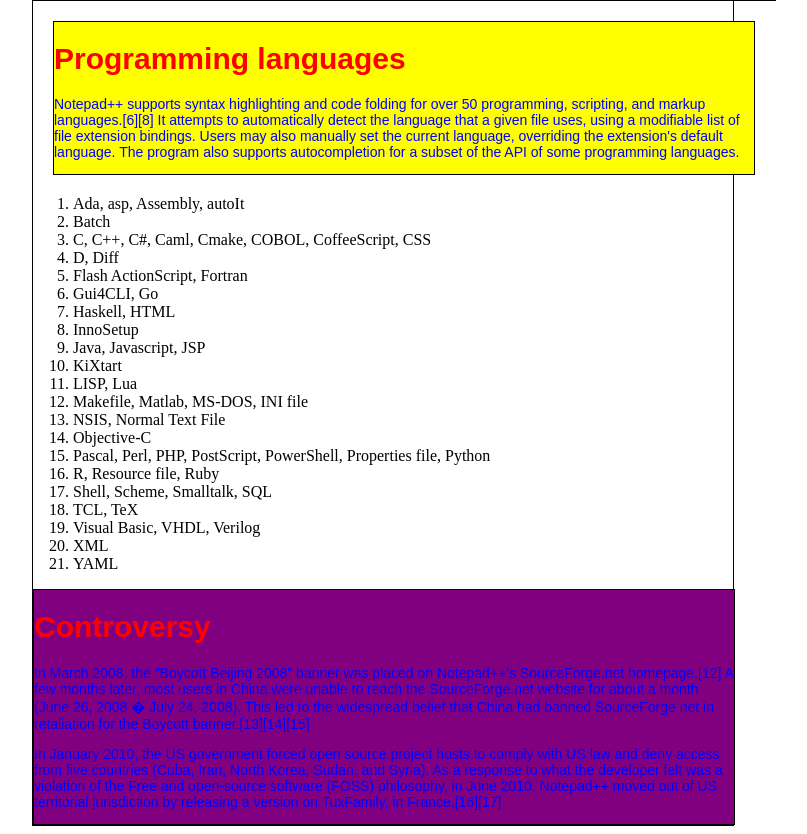
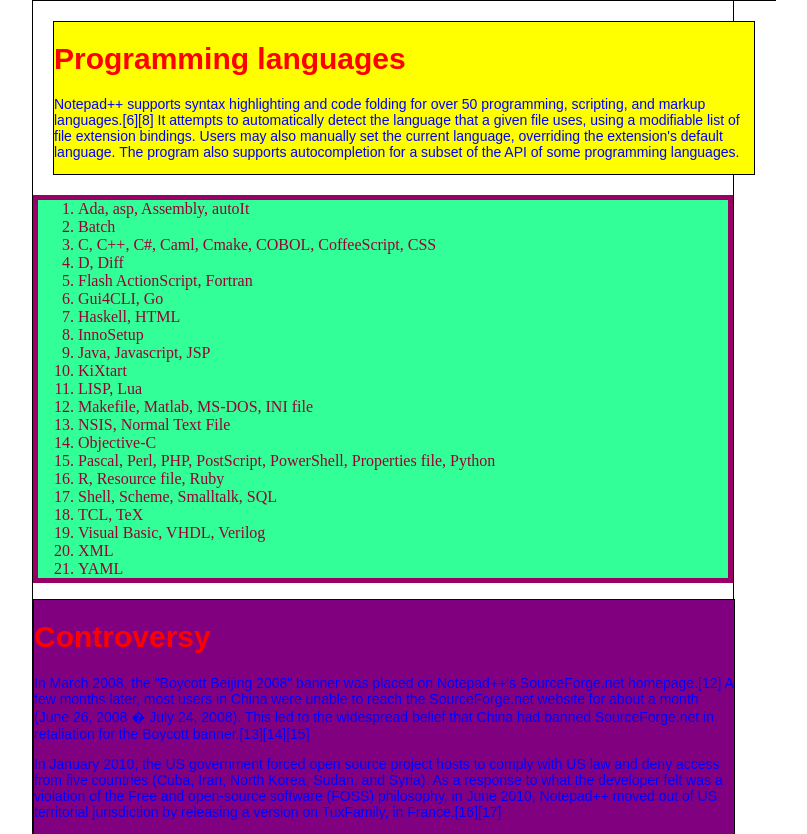
Before and after one commit to AdmiralAsshat/web_dev, a PHP site: page /contact.html in a window 1280 px wide. Shown: the part 324-1158 px from the top of the page, without its empty margins (257-1064 px from the left). Run offline with PHP 8.4, Linux system fonts and the light colour scheme.

Commit message:
Lecture 20
Colors.

```diff
--- a/Lecture Notes/style.css
+++ b/Lecture Notes/style.css
@@ -65,3 +65,9 @@ width: 100%;
 height: auto;
 background-color: purple;
 }
+
+ol{
+color: #990033;
+background-color: #33FF99;
+border: 5px solid #990066;
+}
```
